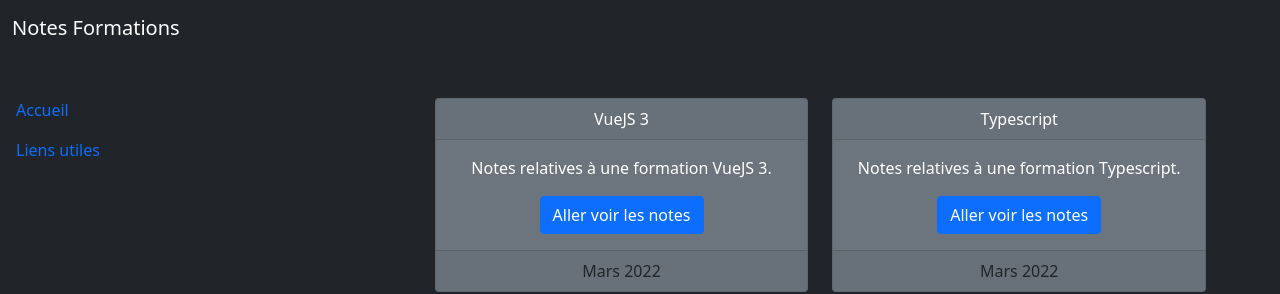
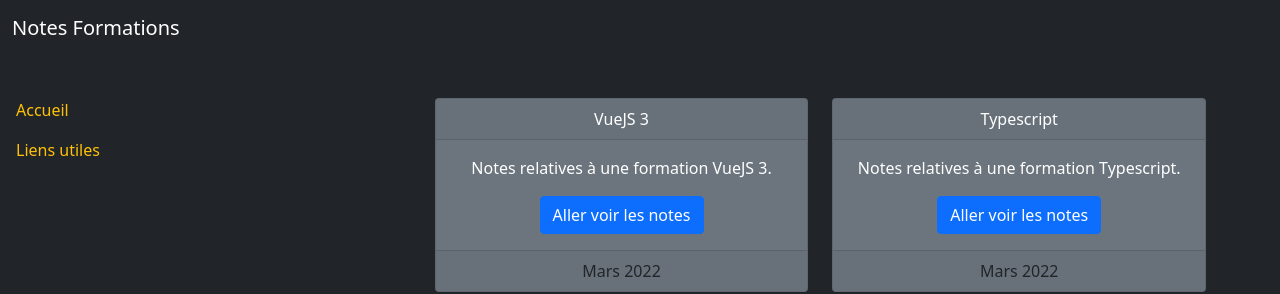
Before and after one commit to cthubert-fr/notes, a Jekyll site: the page built from docs/index.md, in a window 1280 px wide. Shown: the top 294 px of the page. Built offline with Jekyll 4.4.1, drawn with Linux system fonts in a browser that asks for light colours; nearby versions of some CDN libraries.

Commit message:
M.E.P. : liens menus nouvelle couleur

```diff
--- a/docs/_includes/menu-notes.html
+++ b/docs/_includes/menu-notes.html
@@ -1,5 +1,5 @@
 {% for item in site.data.menunotesitems %}
 <li class="nav-item">
-    <a class="nav-link" href="{{ site.url }}{{ item.link }}">{{ item.title }}</a>
+    <a class="nav-link link-warning" href="{{ site.url }}{{ item.link }}">{{ item.title }}</a>
 </li>
 {% endfor %}
--- a/docs/_includes/menu-typescript.html
+++ b/docs/_includes/menu-typescript.html
@@ -1,5 +1,5 @@
 {% for item in site.data.menutypescriptitems %}
 <li class="nav-item">
-    <a class="nav-link" href="{{ site.url }}{{ item.link }}">{{ item.title }}</a>
+    <a class="nav-link link-warning" href="{{ site.url }}{{ item.link }}">{{ item.title }}</a>
 </li>
 {% endfor %}
--- a/docs/_includes/menu-vuejs.html
+++ b/docs/_includes/menu-vuejs.html
@@ -1,5 +1,5 @@
 {% for item in site.data.menuvuejsitems %}
 <li class="nav-item">
-    <a class="nav-link" href="{{ site.url }}{{ item.link }}">{{ item.title }}</a>
+    <a class="nav-link link-warning" href="{{ site.url }}{{ item.link }}">{{ item.title }}</a>
 </li>
 {% endfor %}
```
